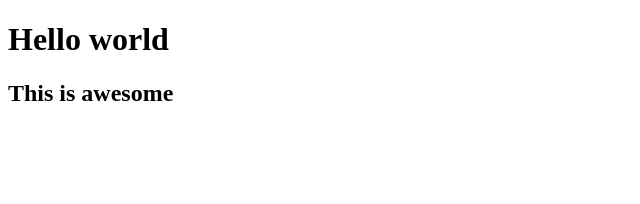
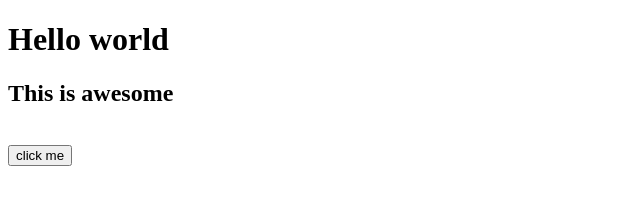
Before and after one commit to md20ramim/my_first_website, a plain HTML site: page index.html in a window 1280 px wide. Shown: the whole page, without its empty margins (0-640 px from the left). Drawn offline with Linux system fonts and the light colour scheme.

Commit message:
done adding button

```diff
--- a/index.html
+++ b/index.html
@@ -9,5 +9,7 @@
 <body>
     <h1>Hello world</h1>
     <h2>This is awesome</h2>
+    <br>
+    <button>click me</button>
 </body>
 </html>
```
